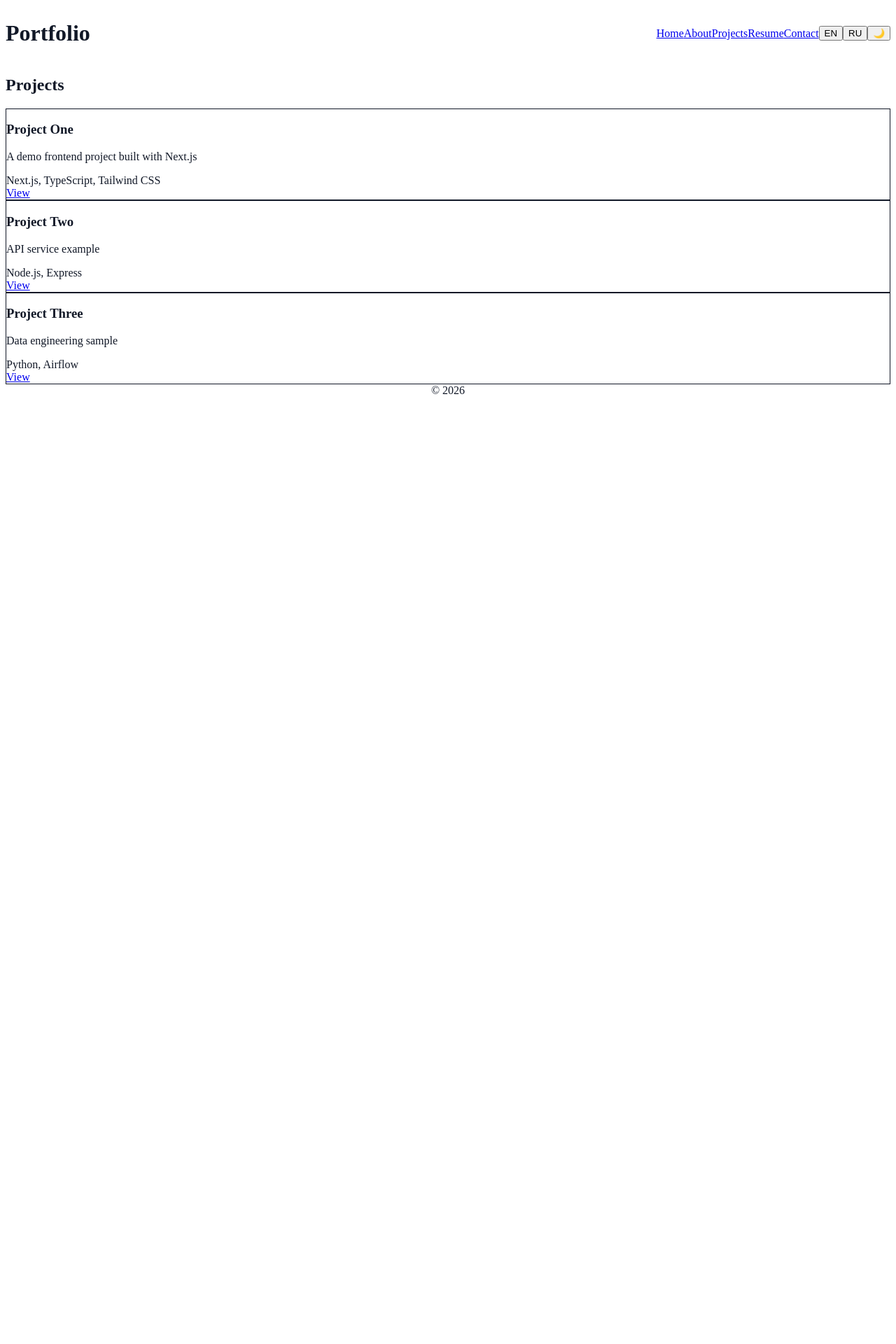
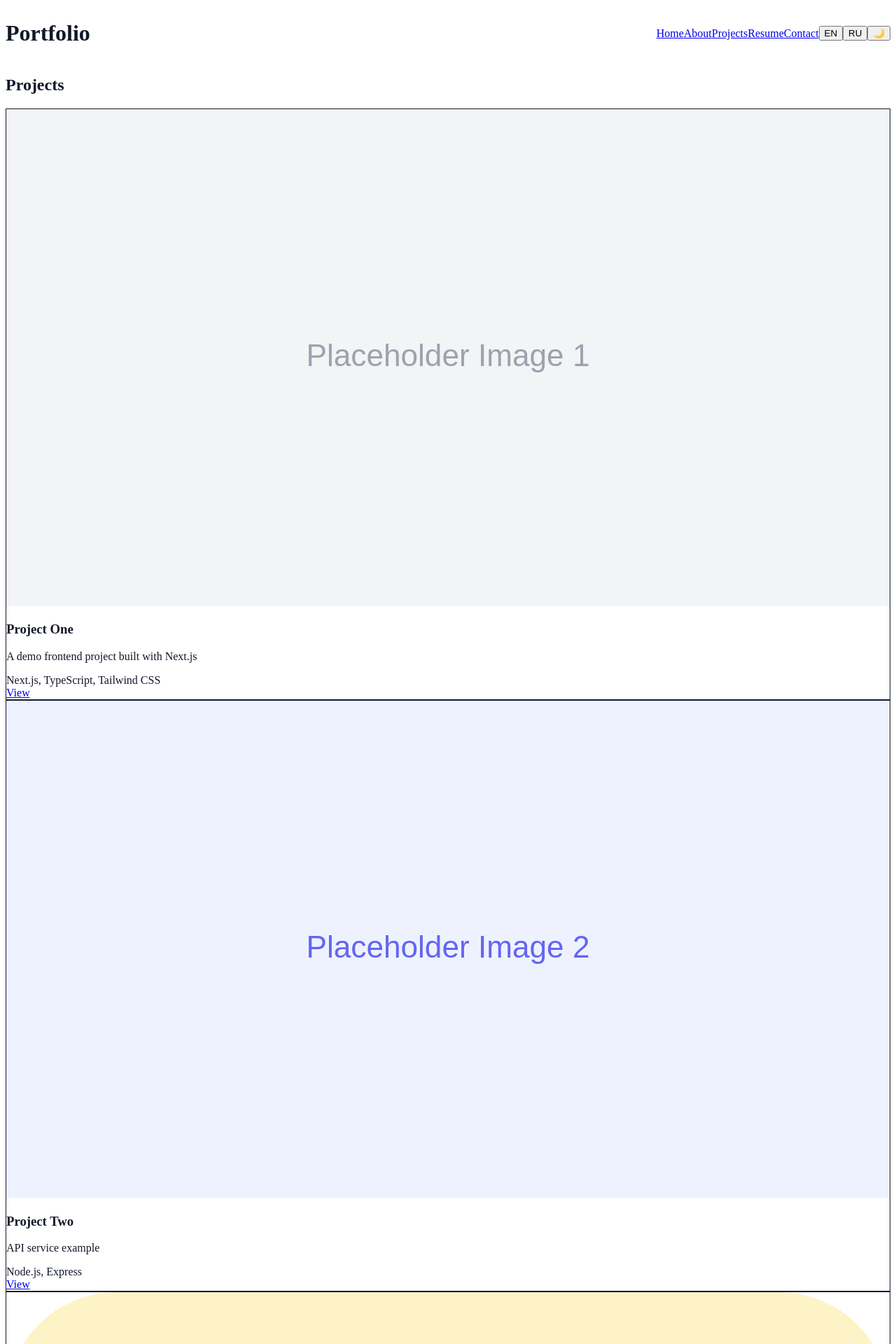
Before and after one commit to Nikolay-Davydov/Portfolio2026, a Next.js app: page /projects in a window 1280 px wide. Shown: the top 1920 px of the page at 70% size. Before the commit the page ends 808 px from the top, so only its background shows below. Built offline with nearby package versions, Linux system fonts and the light colour scheme.

Commit message:
docs(plan): mark completed steps; feat(images): use placeholders and next/image in ProjectCard

```diff
--- a/components/ProjectCard.tsx
+++ b/components/ProjectCard.tsx
@@ -1,4 +1,5 @@
 import Link from "next/link";
+import Image from "next/image";
 
 type Project = {
   slug: string;
@@ -12,6 +13,17 @@ type Project = {
 export default function ProjectCard({ project }: { project: Project }) {
   return (
     <article className="p-4 border rounded bg-white dark:bg-gray-800">
+      {project.image && (
+        <div className="w-full h-48 overflow-hidden rounded mb-3 bg-gray-100 dark:bg-gray-700">
+          <Image
+            src={project.image}
+            alt={project.title}
+            width={800}
+            height={450}
+            className="w-full h-full object-cover"
+          />
+        </div>
+      )}
       <h3 className="text-lg font-semibold">{project.title}</h3>
       <p className="mt-2 text-sm text-gray-600 dark:text-gray-300">
         {project.shortDescription}
--- a/data/projects.ts
+++ b/data/projects.ts
@@ -13,7 +13,7 @@ const projects: Project[] = [
     title: "Project One",
     shortDescription: "A demo frontend project built with Next.js",
     techStack: ["Next.js", "TypeScript", "Tailwind CSS"],
-    image: "/images/project1.png",
+    image: "/images/placeholder-1.svg",
     link: "",
   },
   {
@@ -21,7 +21,7 @@ const projects: Project[] = [
     title: "Project Two",
     shortDescription: "API service example",
     techStack: ["Node.js", "Express"],
-    image: "/images/project2.png",
+    image: "/images/placeholder-2.svg",
     link: "",
   },
   {
@@ -29,7 +29,7 @@ const projects: Project[] = [
     title: "Project Three",
     shortDescription: "Data engineering sample",
     techStack: ["Python", "Airflow"],
-    image: "/images/project3.png",
+    image: "/images/avatar.svg",
     link: "",
   },
 ];
```
Also changed, not shown: 1 other file (tests, documents, lock files or other folders).
